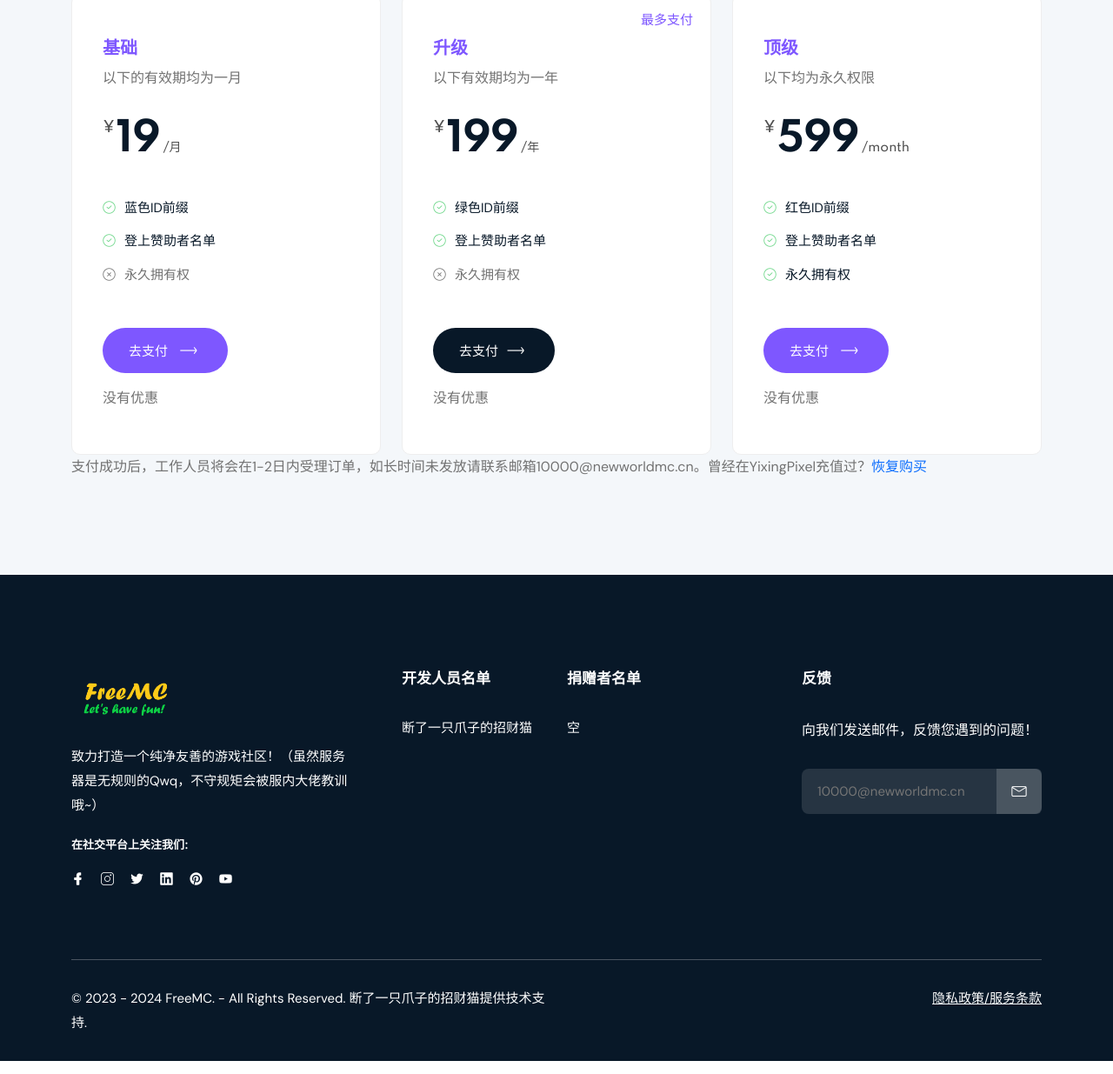
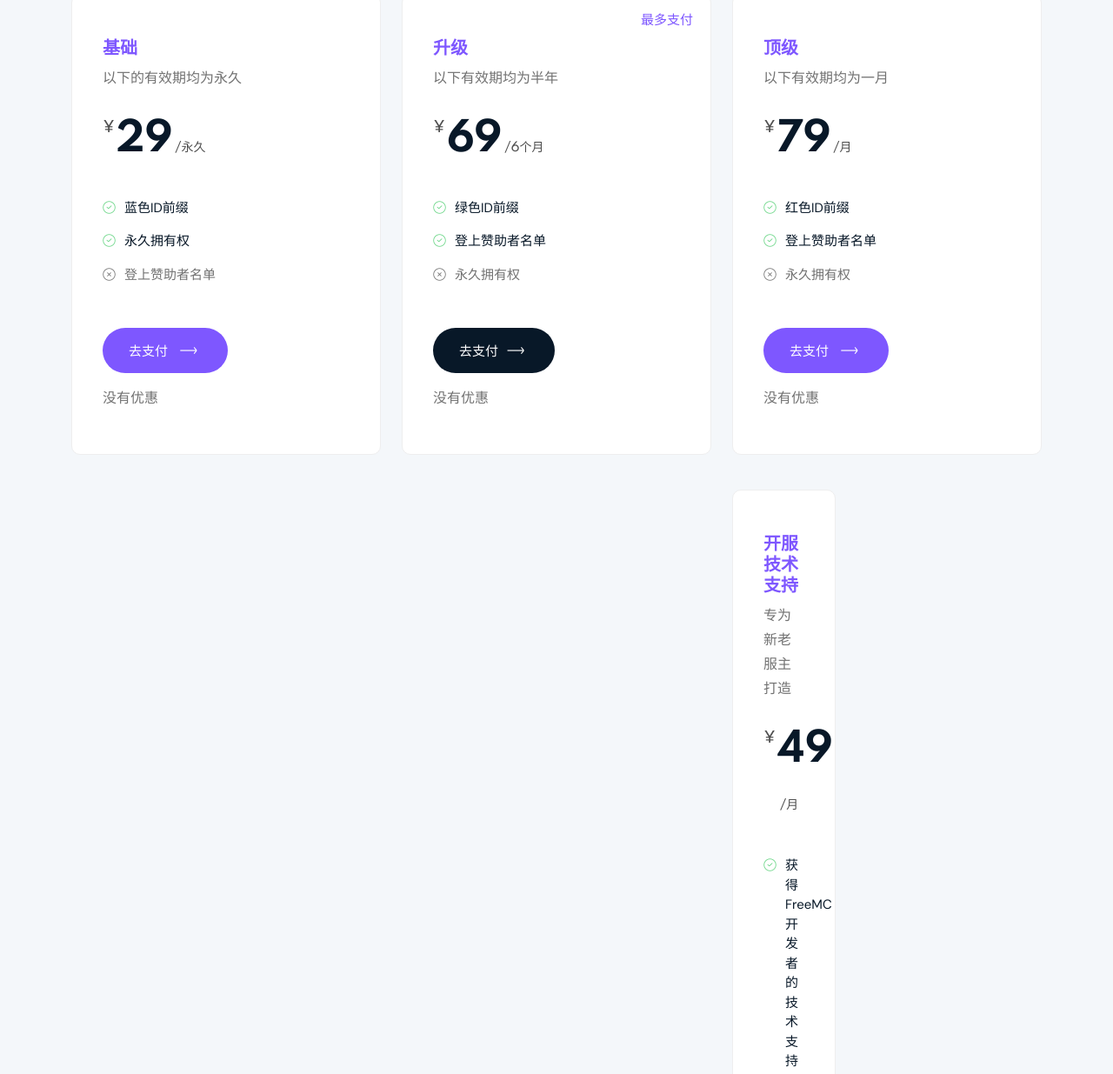
Before and after one commit to 86FreeMC/86FreeMC.github.io, a plain HTML site: page pricing.html in a window 1280 px wide. Shown: the part 679-1914 px from the top of the page at 87% size. Drawn offline with Linux system fonts and the light colour scheme; some packages are replaced by stand-ins of ours; a script that the page names is missing.

Commit message:
Add files via upload

```diff
--- a/pricing.html
+++ b/pricing.html
@@ -152,9 +152,9 @@
                         <!-- Table Head -->
                         <div class="table-head">
                             <h4 class="title">基础</h4>
-                            <p class="sub-title">以下的有效期均为一月</p>
+                            <p class="sub-title">以下的有效期均为永久</p>
                             <div class="price">
-                                <h2 class="amount"><span class="currency">¥</span>19<span class="duration">/月</span>
+                                <h2 class="amount"><span class="currency">¥</span>29<span class="duration">/永久</span>
                                 </h2>
                             </div>
                         </div>
@@ -164,8 +164,8 @@
                             <!-- Table List -->
                             <ul class="table-list">
                                 <li>蓝色ID前缀</li>
-                                <li>登上赞助者名单</li>
-                                <li class="disable">永久拥有权</li>
+                                <li>永久拥有权</li>
+                                <li class="disable">登上赞助者名单</li>
                             </ul>
                             <!-- End Table List -->
                         </div>
@@ -185,9 +185,9 @@
                         <!-- Table Head -->
                         <div class="table-head">
                             <h4 class="title">升级</h4>
-                            <p class="sub-title">以下有效期均为一年</p>
+                            <p class="sub-title">以下有效期均为半年</p>
                             <div class="price">
-                                <h2 class="amount"><span class="currency">¥</span>199<span class="duration">/年</span>
+                                <h2 class="amount"><span class="currency">¥</span>69<span class="duration">/6个月</span>
                                 </h2>
                             </div>
                         </div>
@@ -217,9 +217,9 @@
                         <!-- Table Head -->
                         <div class="table-head">
                             <h4 class="title">顶级</h4>
-                            <p class="sub-title">以下均为永久权限</p>
+                            <p class="sub-title">以下有效期均为一月</p>
                             <div class="price">
-                                <h2 class="amount"><span class="currency">¥</span>599<span class="duration">/month</span>
+                                <h2 class="amount"><span class="currency">¥</span>79<span class="duration">/月</span>
                                 </h2>
                             </div>
                         </div>
@@ -230,13 +230,44 @@
                             <ul class="table-list">
                                 <li>红色ID前缀</li>
                                 <li>登上赞助者名单</li>
-                                <li>永久拥有权</li>
+                                <li class="disable">永久拥有权</li>
                             </ul>
                             <!-- End Table List -->
                         </div>
                         <!-- End Table Content -->
                         <div class="button">
                             <a href="assets/images/forever.jpg" class="btn">去支付 <i
+                                    class="lni lni-arrow-right"></i></a>
+                        </div>
+                        <p class="no-card">没有优惠</p>
+                    </div>
+                    <!-- End Single Table-->
+                <div class="col-lg-4 col-md-6 col-12 wow fadeInUp" data-wow-delay=".10s">
+                    <!-- Single Table -->
+                    <div class="single-table">
+                        <!-- Table Head -->
+                        <div class="table-head">
+                            <h4 class="title">开服技术支持</h4>
+                            <p class="sub-title">专为新老服主打造</p>
+                            <div class="price">
+                                <h2 class="amount"><span class="currency">¥</span>49<span class="duration">/月</span>
+                                </h2>
+                            </div>
+                        </div>
+                        <!-- End Table Head -->
+                        <!-- Start Table Content -->
+                        <div class="table-content">
+                            <!-- Table List -->
+                            <ul class="table-list">
+                                <li>获得FreeMC开发者的技术支持</li>
+                                <li>获得免费的服务器代搭建</li>
+                                <li>海量插件技术资源整合包</li>
+                            </ul>
+                            <!-- End Table List -->
+                        </div>
+                        <!-- End Table Content -->
+                        <div class="button">
+                            <a href="assets/images/server.jpg" class="btn">去支付 <i
                                     class="lni lni-arrow-right"></i></a>
                         </div>
                         <p class="no-card">没有优惠</p>
```
